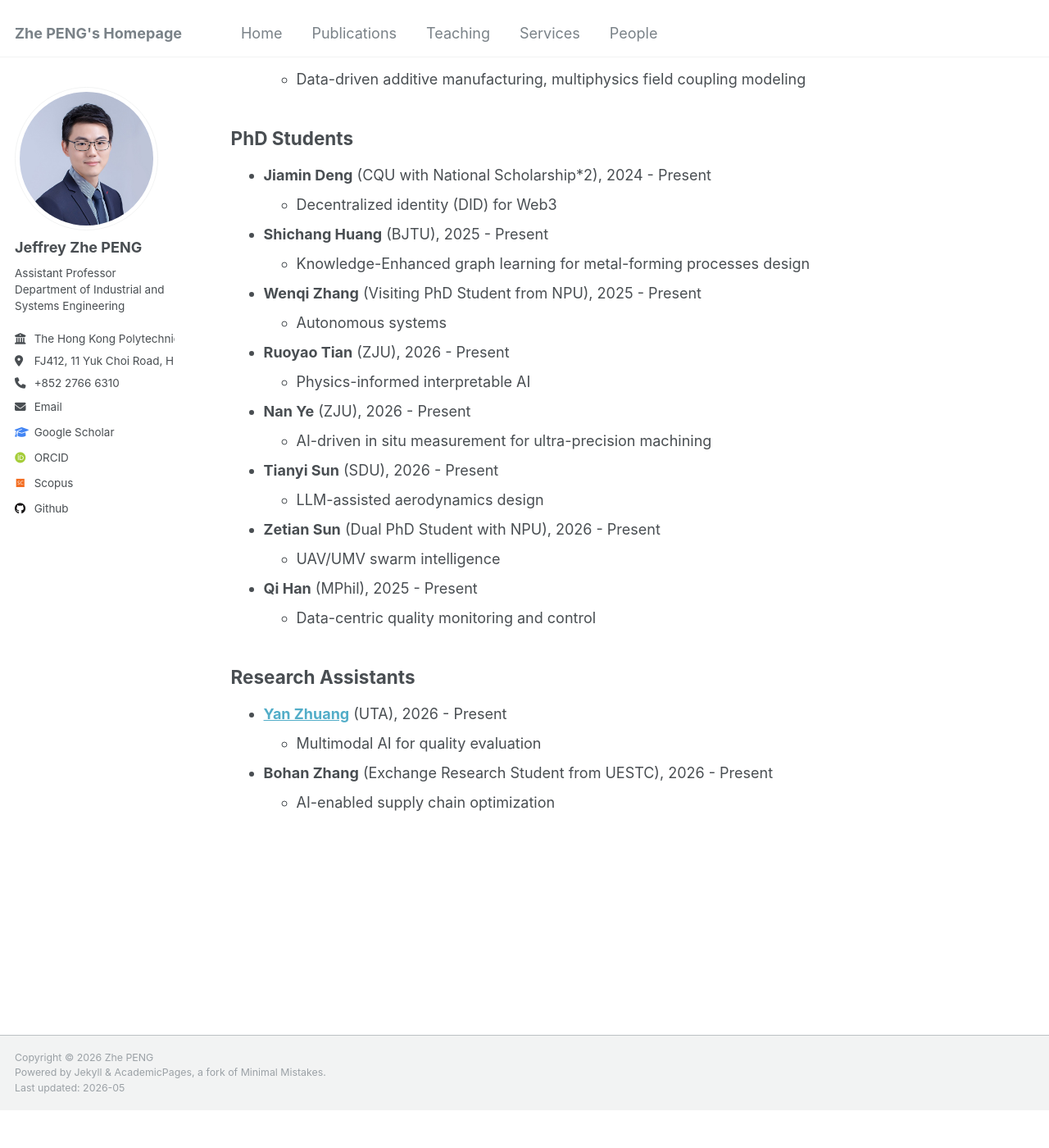
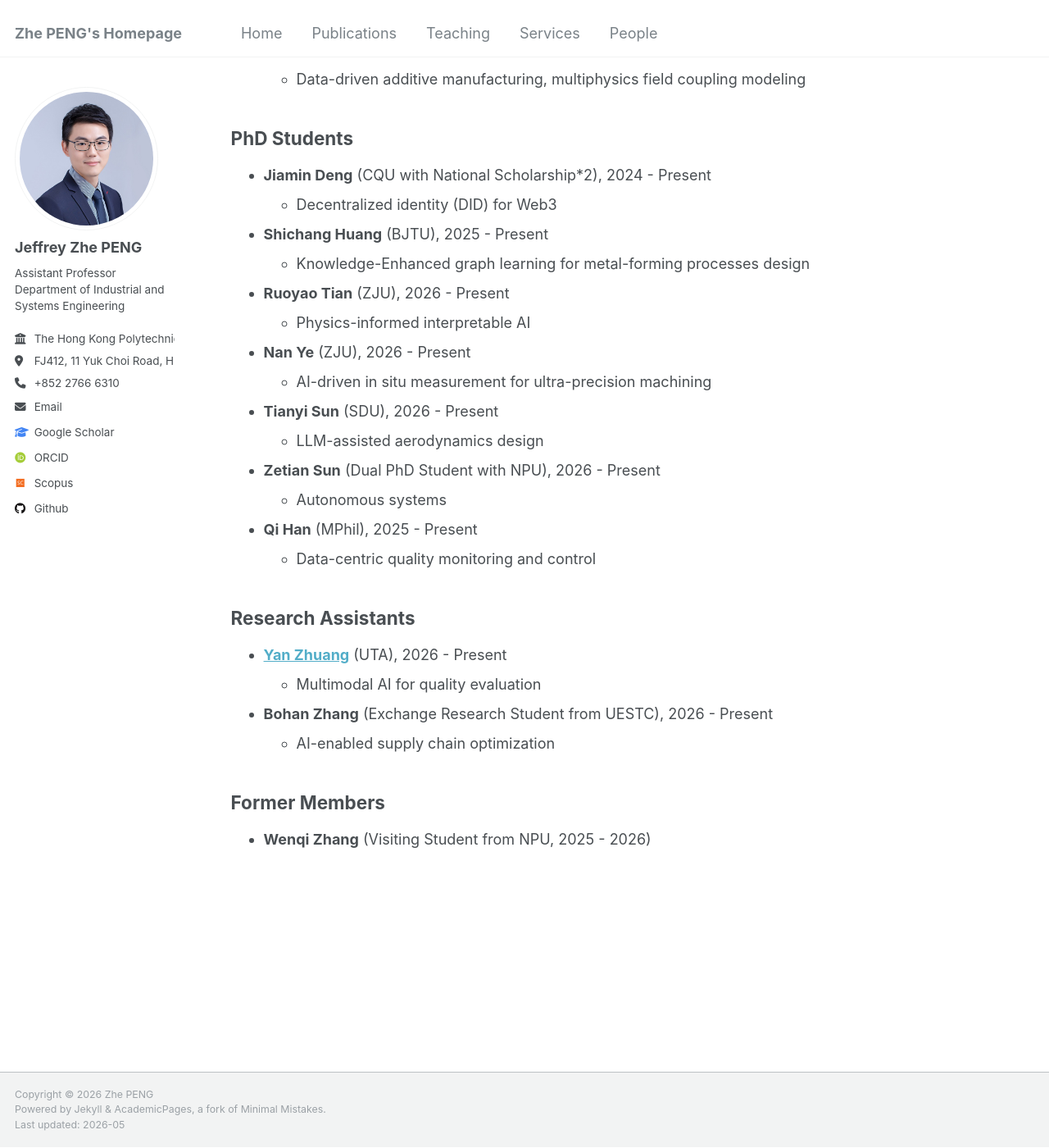
Before and after one commit to PENG-Zhe/peng-zhe.github.io, a Jekyll site: the page built from _pages/people.md, in a window 1280 px wide and 1400 px high, scrolled down 404 px. Shown: the whole window at 82% size. Built offline with Jekyll 4.4.1, drawn with Linux system fonts in a browser that asks for light colours; some web fonts are replaced; before the commit the page ends 1759 px from its top, so only the background shows below that.

Commit message:
Update people.md

```diff
--- a/_pages/people.md
+++ b/_pages/people.md
@@ -26,9 +26,6 @@ layout: archive
 * **Shichang Huang** (BJTU), 2025 - Present
   * Knowledge-Enhanced graph learning for metal-forming processes design
 
-* **Wenqi Zhang** (Visiting PhD Student from NPU), 2025 - Present
-  * Autonomous systems
-
 * **Ruoyao Tian** (ZJU), 2026 - Present
   * Physics-informed interpretable AI
 
@@ -39,7 +36,7 @@ layout: archive
   * LLM-assisted aerodynamics design
 
 * **Zetian Sun** (Dual PhD Student with NPU), 2026 - Present
-  * UAV/UMV swarm intelligence
+  * Autonomous systems
 
 * **Qi Han** (MPhil), 2025 - Present
   * Data-centric quality monitoring and control
@@ -61,11 +58,13 @@ layout: archive
 
   * Autonomous planning and decision making
   * Reinforcement learning for autonomous systems
+  * UAV swarm intelligence
 -->
 
+## Former Members
+* **Wenqi Zhang** (Visiting Student from NPU, 2025 - 2026)
 
 <!--
-## Former Members
 * **[Xin Xie](https://xiexincn.github.io/)** (Postdoc Fellow, 2024-2025), First Employment: Professor, College of Intelligence and Computing, Tianjin University
 * **[Haotian Wu](https://cyber.seu.edu.cn/wht/list.htm)** (Postdoc Fellow, 2024-2025), First Employment:
 * **[Shikun Li](https://imsg.ac.cn/people/lishikun.html)** (Postdoc Fellow, 2024-2025), First Employment:
```
